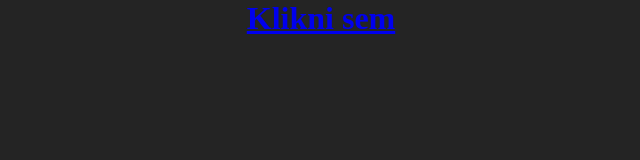
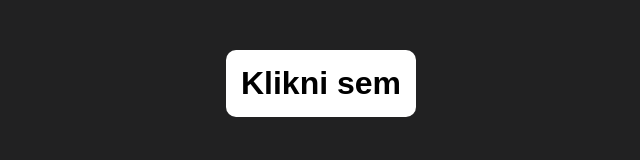
Before and after one commit to pantoflicek/homepage, a plain HTML site: page index.html in a window 1280 px wide. Shown: the whole page, without its empty margins (319-959 px from the left). Drawn offline with Linux system fonts and the light colour scheme.

Commit message:
update styels.css

```diff
--- a/index.html
+++ b/index.html
@@ -6,6 +6,6 @@
     <link rel="stylesheet" href="styles.css">
 </head>
 <body>
-    <h1><a href="https://www.youtube.com/watch?v=dQw4w9WgXcQ">Klikni sem</a></h1>
+    <h1 class="btn"><a href="https://www.youtube.com/watch?v=dQw4w9WgXcQ">Klikni sem</a></h1>
 </body>
 </html>
--- a/styles.css
+++ b/styles.css
@@ -1,5 +1,23 @@
 body {
     margin: 0;
-    background: rgb(36, 36, 36);
+    background: rgb(33, 33, 34);
     text-align: center;
+    font-family: Arial, Helvetica, sans-serif;
 }
+
+a {
+    color: rgb(0, 0, 0);
+    text-decoration: none;
+}
+
+.btn {
+    margin-top: 50;
+    margin-left: auto;
+    margin-right: auto;
+    padding: 15;
+    width: fit-content;
+    text-align: center;
+    background-color: rgb(255, 255, 255);
+    border-radius: 10px;
+
+}
```
